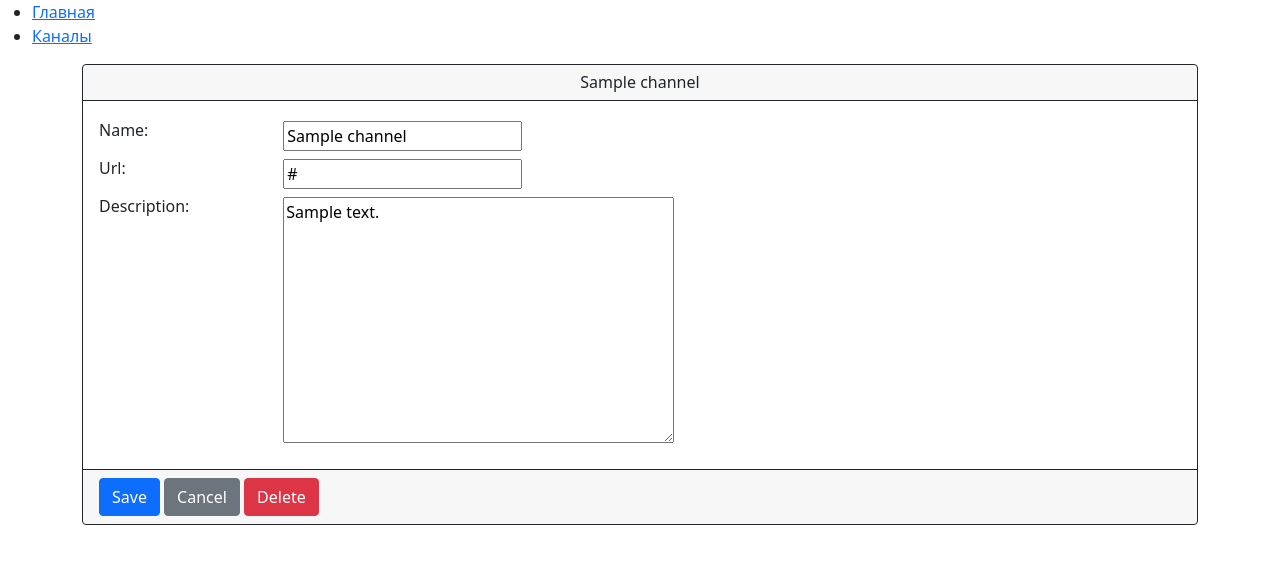
After one commit to sashkev1ch/podcaster_ui, a Django app: page /channels/1/update/ in a window 1280 px wide. The commit adds this page. Shown: the top 564 px of the page. Run offline with Django 5.2, Linux system fonts and the light colour scheme; tables that the repository leaves empty hold one stand-in row (values such as "Sample post"); parts of the project's set-up code (start-up, migrations or seed data) failed here and were passed over.

Commit message:
update creation form, add update form, move delete btm to update form

```diff
--- a/podcaster_ui/channel/urls.py
+++ b/podcaster_ui/channel/urls.py
@@ -7,6 +7,7 @@ from podcaster_ui.channel import views
 urlpatterns = [
     path("", views.AllChannelsView.as_view(), name="channels"),
     path("create/", views.CreateChannelView.as_view(), name="create_channel"),
+    path("<int:channel_id>/update/", views.UpdateChannelView.as_view(), name="update_channel"),
     path("<int:channel_id>/delete/", views.DeleteChannelView.as_view(), name="delete_channel"),
     path("<int:channel_id>/view/", views.ChannelView.as_view(), name="view_channel"),
     path("<int:channel_id>/episodes/", include("podcaster_ui.episode.urls")),
--- a/podcaster_ui/channel/views.py
+++ b/podcaster_ui/channel/views.py
@@ -62,6 +62,42 @@ class CreateChannelView(View):
             return render(request, "channel/index.html", context={"channels": channels})
 
 
+class UpdateChannelView(View):
+
+    def get(self, request, *args, **kwargs):
+        channel = get_object_or_404(Channel, id=kwargs.get("channel_id"))
+        form = ChannelForm(instance=channel)
+        return render(request, "channel/update.html", {"form": form, "channel": channel})
+
+    def post(self, request, *args, **kwargs):
+
+        channel = get_object_or_404(Channel, id=kwargs.get("channel_id"))
+        form = ChannelForm(request.POST, instance=channel)
+
+        if form.is_valid():
+            rss_channel_data = get_rss_channel(request.POST.get("url"))
+            channel = form.save(commit=False)
+
+            if not channel.name:
+                channel.name = rss_channel_data["name"]
+            if not channel.description:
+                channel.description = rss_channel_data["description"]
+
+            channel.save()
+
+            episodes = Episode.objects.filter(channel=channel.id)
+            if not episodes:
+                Episode.objects.bulk_create(
+                    [Episode(**data) for data in get_rss_data(channel)]
+                )
+
+            channels = Channel.objects.all()
+
+            return render(request, "channel/index.html", context={"channels": channels})
+
+        return render(request, "articles/update.html", context={"form": form, "channel": channel})
+
+
 class DeleteChannelView(View):
     def post(self, request, *args, **kwargs):
         channel = get_object_or_404(Channel, id=kwargs.get("channel_id"))
--- a/podcaster_ui/episode/views.py
+++ b/podcaster_ui/episode/views.py
@@ -17,5 +17,6 @@ class EpisodeView(View):
 class DownloadEpisodeView(View):
     def get(self, request, *args, **kwargs):
         episode = get_object_or_404(Episode, id=kwargs.get("episode_id"))
-        t = download.delay(url=episode.url, title=episode.title)
+        channel = get_object_or_404(Channel, id=kwargs.get("channel_id"))
+        t = download.delay(url=episode.url, title=episode.title, channel_name=channel.name)
         return redirect("view_channel", channel_id=kwargs.get("channel_id"))
--- /dev/null
+++ b/podcaster_ui/templates/channel/update.html
@@ -0,0 +1,27 @@
+{% extends "base.html" %}
+
+{% block content %}
+
+<div class="container">
+    <form action="{% url 'update_channel' channel_id=channel.id %}" method="post">
+        {% csrf_token %}
+        <div class="card border-dark">
+            <h6 class="card-header border-dark text-center">{{channel.name}}</h6>
+            <div class="card-body">
+                {% for field in form %}
+                <div class="row">
+                    <h6 class="col-md-2 my-1">{{ field.label_tag }}</h6>
+                    <div class="col-md-2 my-1"> {{ field }} </div>
+                </div>
+                {% endfor %}
+            </div>
+            <div class="card-footer border-dark">
+                <input type="submit" value="Save" class="btn btn-primary">
+                <a href="{% url 'channels' %}" class="btn btn-secondary">Cancel</a>
+                <a href="{% url 'delete_channel' channel_id=channel.id %}" class="btn btn-danger">Delete</a>
+            </div>
+        </div>
+    </form>
+</div>
+
+{% endblock %}
```
Also changed, not shown: podcaster_ui/celery.py (+9 -6 lines), podcaster_ui/templates/channel/index.html (+4 -8 lines).
